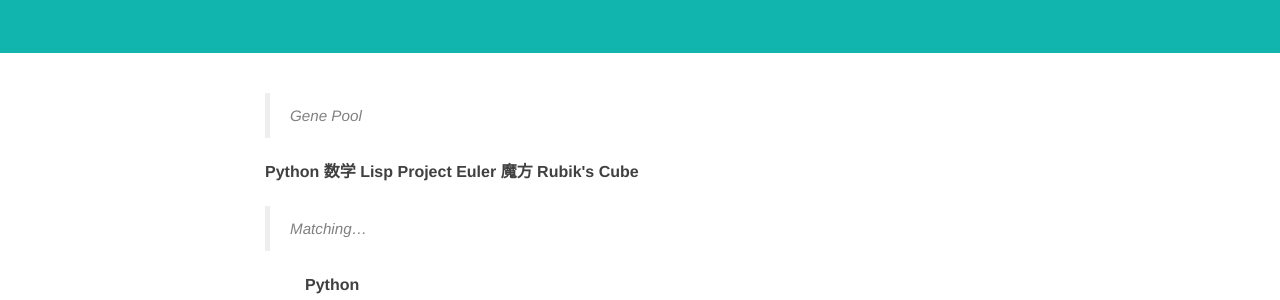
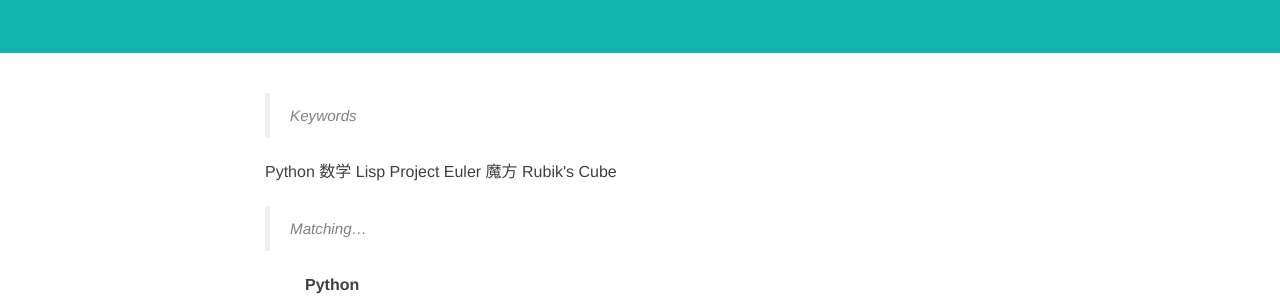
Before and after one commit to ceares/ceares.github.io, a Jekyll site: the page built from tags.md, in a window 1280 px wide. Shown: the part 375-675 px from the top of the page. Built offline with Jekyll 4.4.1, drawn with Linux system fonts in a browser that asks for light colours; nearby versions of some CDN libraries; library files that are not in the unit come from our copies.

Commit message:
Update tags.md

```diff
--- a/tags.md
+++ b/tags.md
@@ -5,9 +5,9 @@ description: "不要随意贴人标签"
 header-img: "img/semantic.jpg"
 ---
 
-> Gene Pool
+> Keywords
 
-<div id='tag_cloud' style="font-weight:bold;margin-top:1em;">
+<div id='tag_cloud' style="margin-top:1em;">
 {% for tag in site.tags %}
 <a href="#{{ tag[0] }}" title="{{ tag[0] }}" rel="{{ tag[1].size }}">{{ tag[0] }}</a>
 {% endfor %}
```
